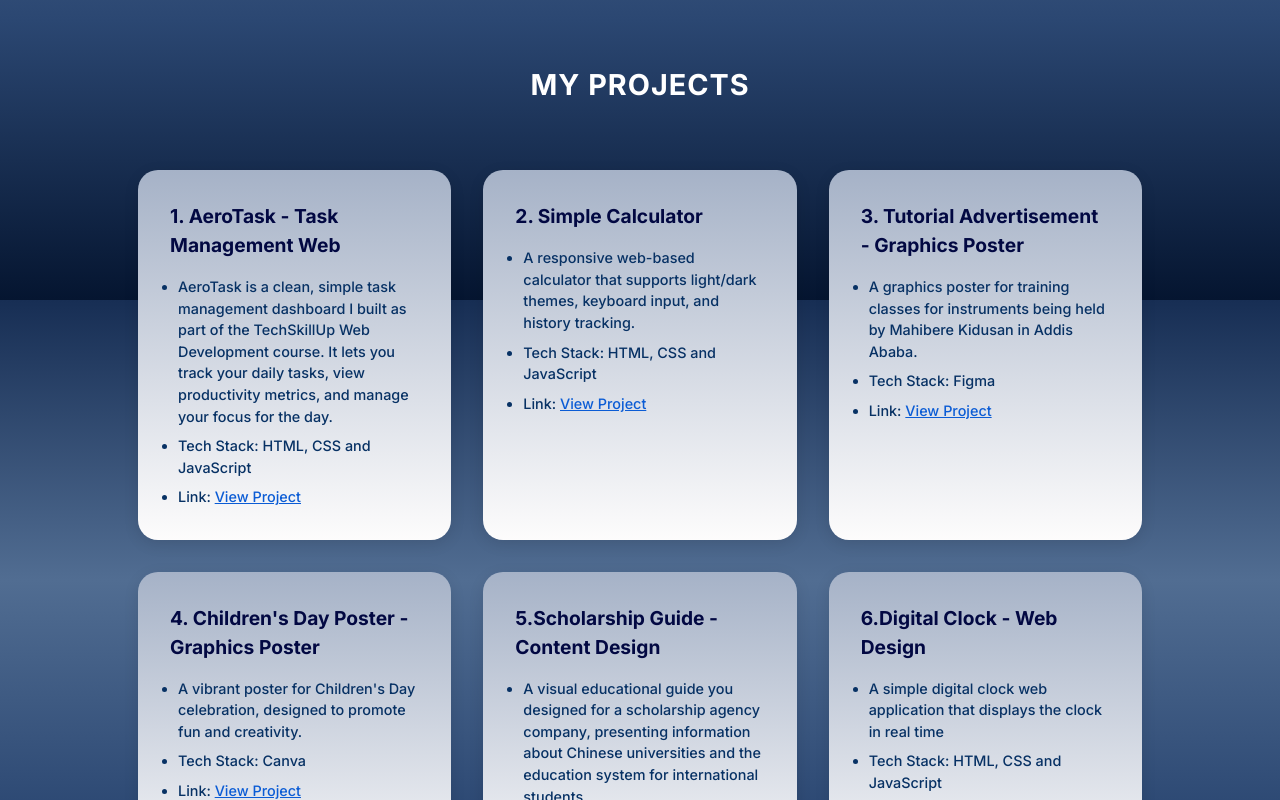
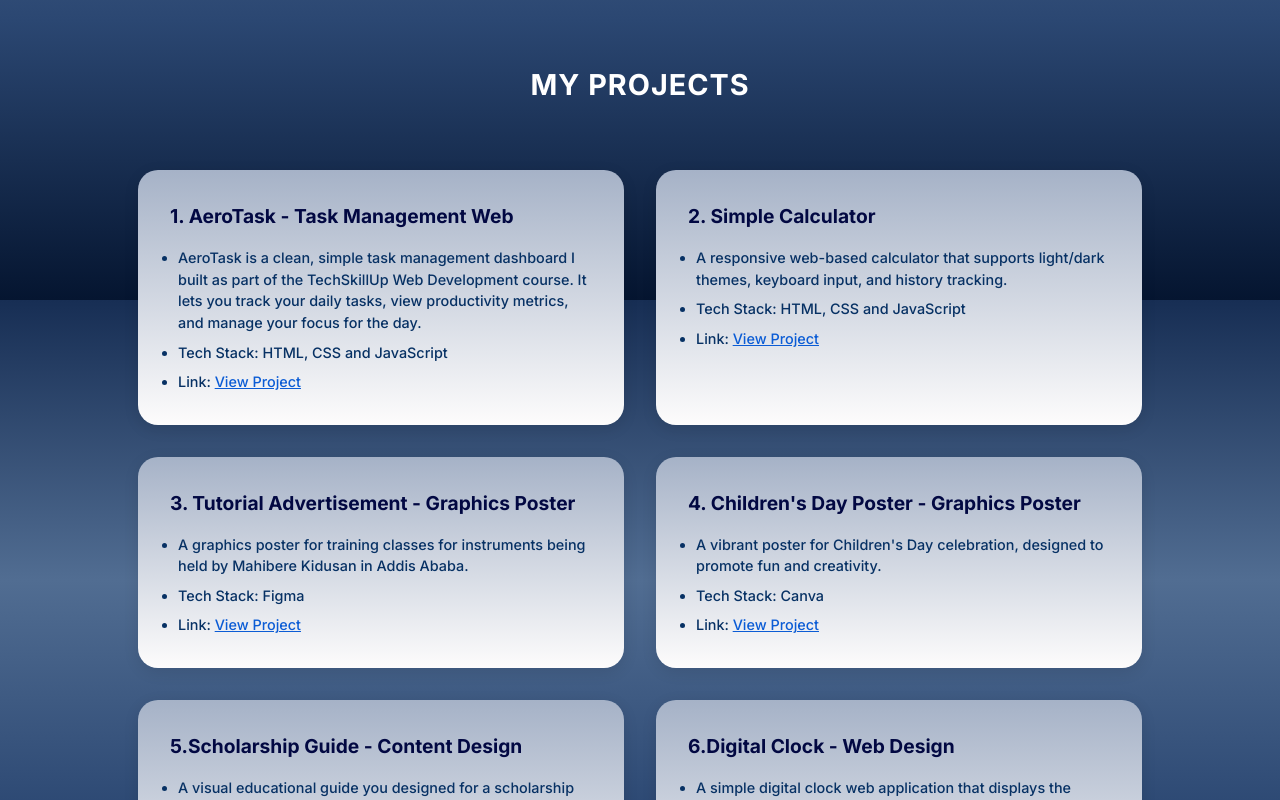
Before and after one commit to mahlet-1/My-Portfolio, a React (Vite) app: page / in a window 1280 px wide. Shown: the part 1300-2100 px from the top of the page. Built offline with nearby package versions, Linux system fonts and the light colour scheme.

Commit message:
Fix: Projects.css grid layout

```diff
--- a/styles/Projects.css
+++ b/styles/Projects.css
@@ -15,11 +15,10 @@
 
 .projects-grid {
   display: grid;
-  grid-template-columns: repeat(3, 1fr);
+  grid-template-columns: repeat(auto-fit, minmax(320px, 1fr));
   gap: 2rem;
   padding: 32px 16px;
 }
-
 .project-card {
   width: 100%;
   box-sizing: border-box;
```
